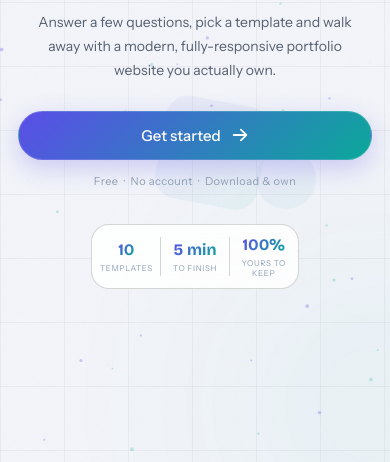
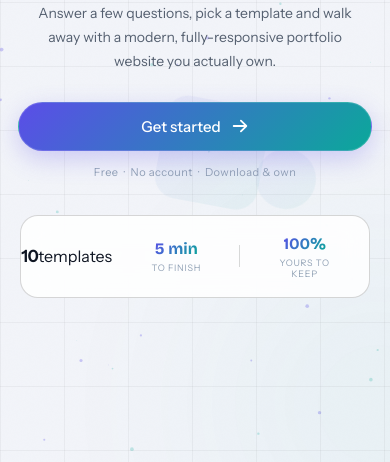
Before and after one commit to zahrabatoolmns-sketch/Folio-Craft, a website: page Frontend/index.html in a window 390 px wide. Shown: the part 382-844 px from the top of the page. Drawn offline with nearby package versions, Linux system fonts and the light colour scheme.

Commit message:
enhance responsive code

```diff
--- a/Frontend/index.html
+++ b/Frontend/index.html
@@ -102,13 +102,14 @@
         <span class="hero-nudge">Free &nbsp;·&nbsp; No account &nbsp;·&nbsp; Download & own</span>
       </div>
 
-      <ul class="stat-row" aria-label="Quick stats">
+      <ul class="stat-row"
         <li><strong>10</strong><span>templates</span></li>
         <li class="stat-sep" aria-hidden="true"></li>
         <li><strong>5 min</strong><span>to finish</span></li>
         <li class="stat-sep" aria-hidden="true"></li>
         <li><strong>100%</strong><span>yours to keep</span></li>
       </ul>
+
 
     </section>
 
--- a/Frontend/style.css
+++ b/Frontend/style.css
@@ -1582,26 +1582,46 @@
   }
 
   /* Stat row */
-  @media (max-width: 600px) {
+  /* ── Mobile: 3 items in one row + divider lines ── */
+@media (max-width: 600px) {
   .stat-row {
     display: flex;
     flex-wrap: nowrap;
     justify-content: space-between;
+    align-items: center;
+  }
+
+  /* hide old separators */
+  .stat-row .stat-sep {
+    display: none;
   }
 
   .stat-row li {
     flex: 1;
-    min-width: auto;
-    padding: 10px 6px;
     text-align: center;
+    position: relative;
+  }
+
+  /* divider line (only middle items) */
+  .stat-row li:not(:last-child)::after {
+    content: "";
+    position: absolute;
+    right: 0;
+    top: 50%;
+    transform: translateY(-50%);
+    width: 1px;
+    height: 22px;
+    background: rgba(0, 0, 0, 0.15);
   }
 
   .stat-row li strong {
     font-size: 16px;
+    display: block;
   }
 
   .stat-row li span {
-    font-size: 8px;
+    font-size: 9px;
+    display: block;
   }
 }
 
```
